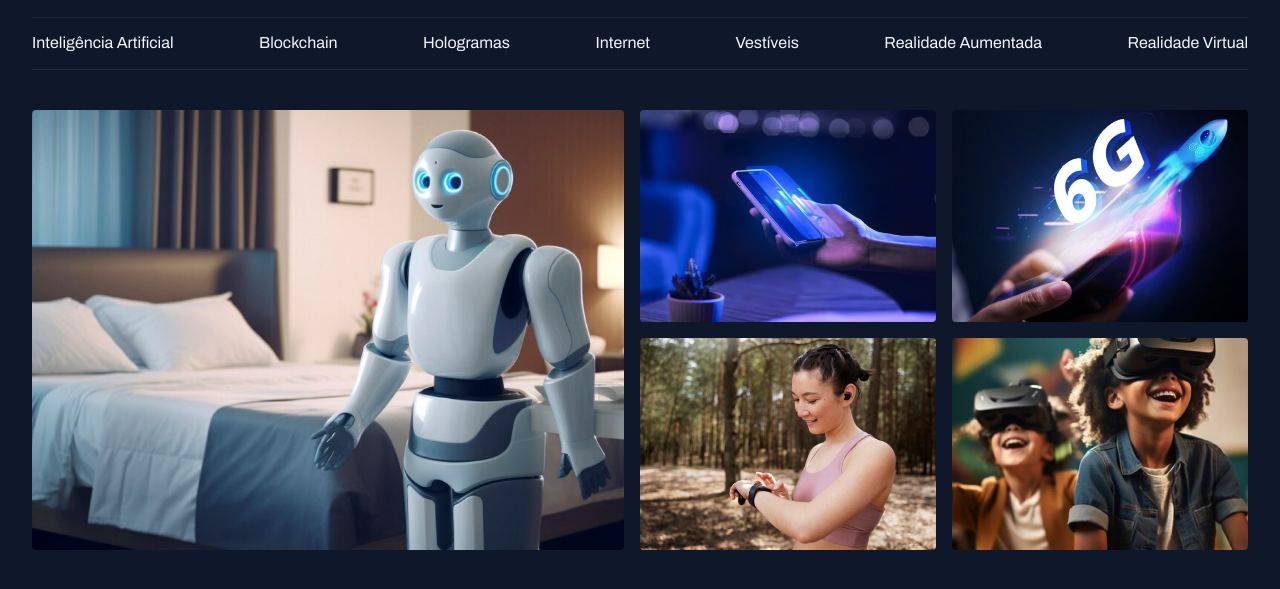
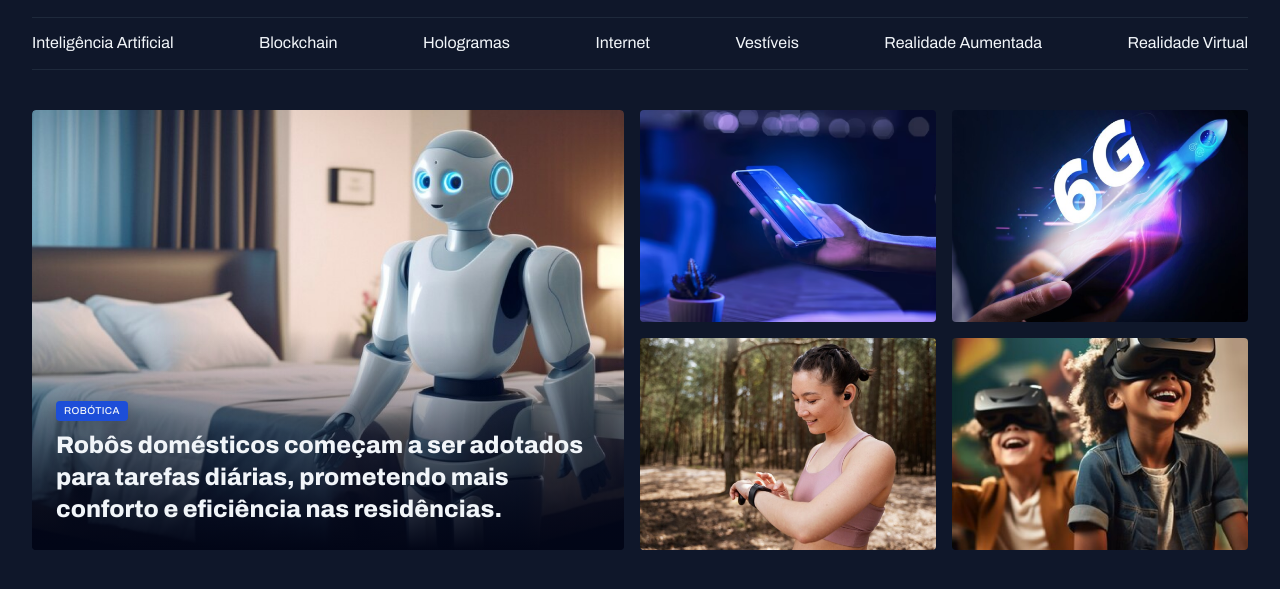
Before and after one commit to VRDevMaster/Portal-de-Noticias, a plain HTML site: page index.html in a window 1280 px wide. Shown: the part 45-634 px from the top of the page. Drawn offline with Linux system fonts and the light colour scheme.

Commit message:
ajustando card

```diff
--- a/index.html
+++ b/index.html
@@ -42,9 +42,13 @@
   <main class="grid container">
 
     <section id="featured" class="grid grid-flow-col gap-16">
-      <div>
+      <figure class="card">
         <img src="assets/images/Image 01.png" alt="">
-      </div>
+        <figcaption>
+          <span class="content-tag">robótica</span>
+          <h2 class="text-2xl">Robôs domésticos começam a ser adotados para tarefas diárias, prometendo mais conforto e eficiência nas residências.</h2>
+        </figcaption>
+      </figure>
 
       <div class="grid grid-cols-2 gap-16">
         <div>
--- a/style/global.css
+++ b/style/global.css
@@ -62,3 +62,15 @@ img{
 main{
   margin-top: 40px;
 }
+
+.content-tag {
+  display: inline-block;
+  background-color: var(--brand-color-dark);
+  padding: 4px 8px;
+  border-radius: 4px;
+  font: 500 10px/1.2 var(--font-family);
+  text-transform: uppercase;
+  letter-spacing: 0.04em;
+  color: var(--text-color-primary);
+  box-shadow: 0px 4px 16px rgba(2, 6, 23, 0.251);
+}
--- a/style/sections.css
+++ b/style/sections.css
@@ -4,4 +4,33 @@
     object-fit: cover;
     border-radius: 4px;
   }
+
+  .card{
+    border-radius: 4px;
+    overflow: hidden;
+    position: relative;
+
+    &::before{
+      content: "";
+      position: absolute;
+      inset: 0;
+      top: 50%;
+      background: linear-gradient(
+        180deg,
+        transparent 0%,
+        #020617 100%
+      );
+    }
+
+    figcaption{
+      position: absolute;
+      bottom: 0;
+      padding: 24px;
+
+      h2{
+        margin-top: 8px;
+      }
+
+    }
+  }
 }
--- a/style/utility.css
+++ b/style/utility.css
@@ -15,3 +15,16 @@
 .gap-16{
   gap: 16px;
 }
+
+.text-2xl{
+  font: var(--h1);
+}
+.text-xl{
+  font: var(--h2);
+}
+.text-lg{
+  font: var(--h3);
+}
+.text-sm{
+  font: var(--text-sm);
+}
```
